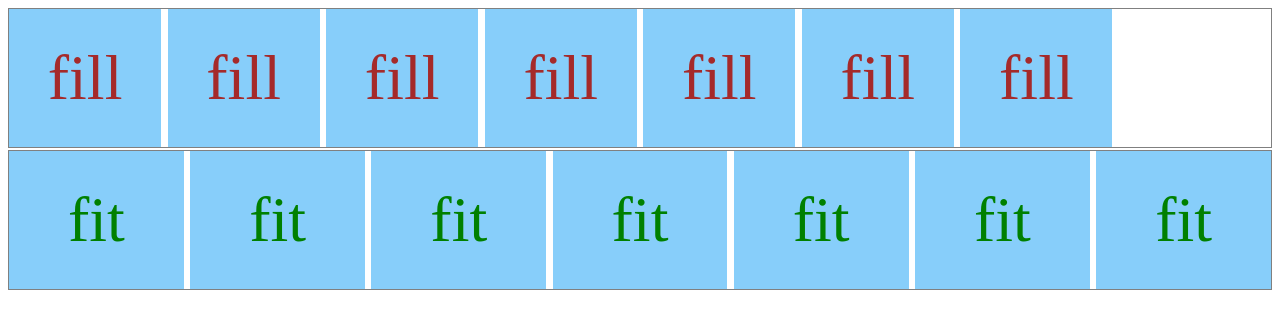
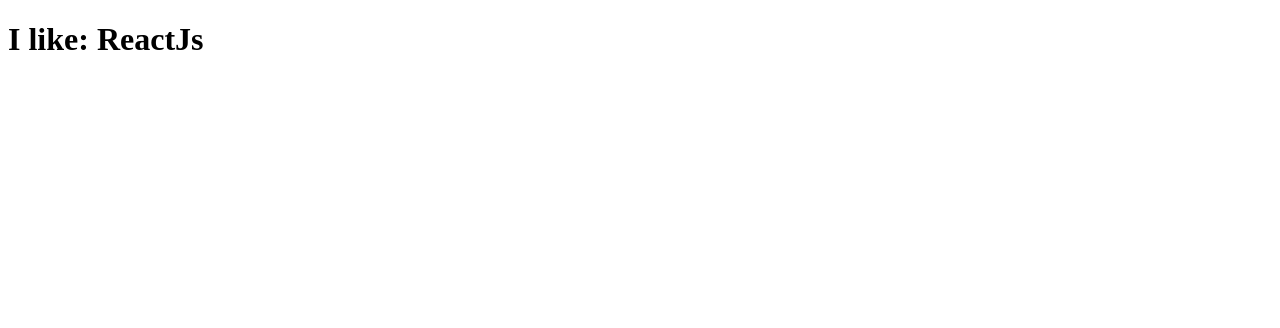
Before and after one commit to AnikBhadra/react101, a React (Vite) app: page / in a window 1280 px wide. Shown: the top 328 px of the page. Built offline with nearby package versions, Linux system fonts and the light colour scheme.

Commit message:
class component using prop

```diff
--- /dev/null
+++ b/Components/ClassComponent.jsx
@@ -0,0 +1,17 @@
+import React, { Component } from 'react'
+
+class ClassComponent extends Component {
+    constructor(props) {
+        super(props)
+
+    }
+
+    render() {
+
+        return (
+            <div><h1>I like: {this.props.name}</h1></div>
+        )
+    }
+}
+
+export default ClassComponent
--- a/Components/Grid_auto_fill.jsx
+++ /dev/null
@@ -1,21 +0,0 @@
-import React from 'react'
-import Grid_auto_fit from './Grid_auto_fit'
-
-function Grid_auto_fill() {
-    return (
-        <div>
-            <div class="grid auto-fill">
-                <div>fill</div>
-                <div>fill</div>
-                <div>fill</div>
-                <div>fill</div>
-                <div>fill</div>
-                <div>fill</div>
-                <div>fill</div>
-            </div>
-            <Grid_auto_fit />
-        </div>
-    )
-}
-
-export default Grid_auto_fill
--- a/Components/Grid_auto_fit.jsx
+++ /dev/null
@@ -1,19 +0,0 @@
-import React from 'react'
-
-function Grid_auto_fit() {
-    return (
-        <div>
-            <div class="grid auto-fit">
-                <div>fit</div>
-                <div>fit</div>
-                <div>fit</div>
-                <div>fit</div>
-                <div>fit</div>
-                <div>fit</div>
-                <div>fit</div>
-            </div>
-        </div>
-    )
-}
-
-export default Grid_auto_fit
--- a/src/App.jsx
+++ b/src/App.jsx
@@ -1,11 +1,11 @@
-import Grid_auto_fill from '../Components/Grid_auto_fill'
+import ClassComponent from '../Components/ClassComponent'
 import './App.css'
 
 function App() {
 
   return (
     <div >
-      <Grid_auto_fill />
+      <ClassComponent name="ReactJs" />
     </div>
   )
 }
```
